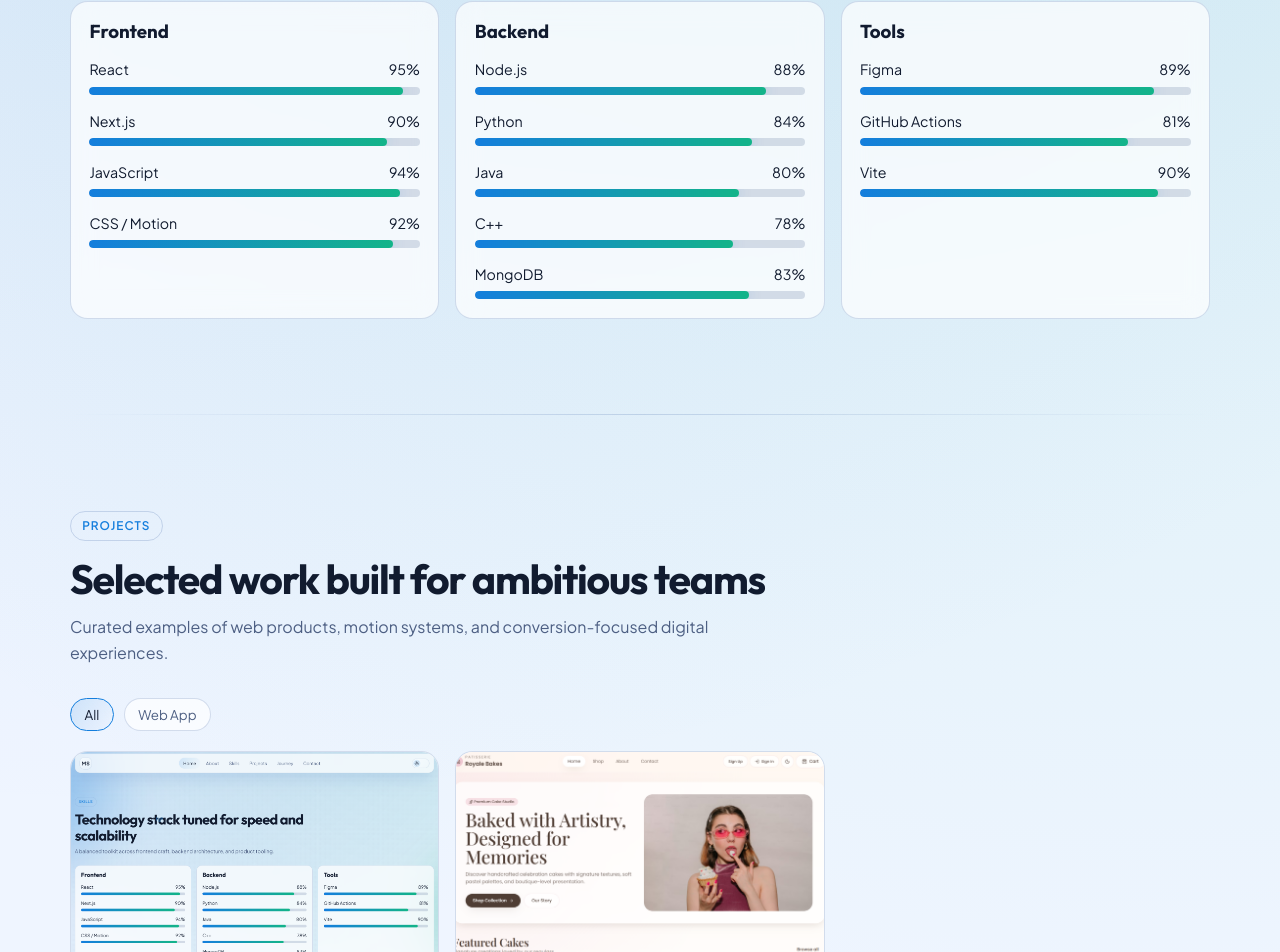
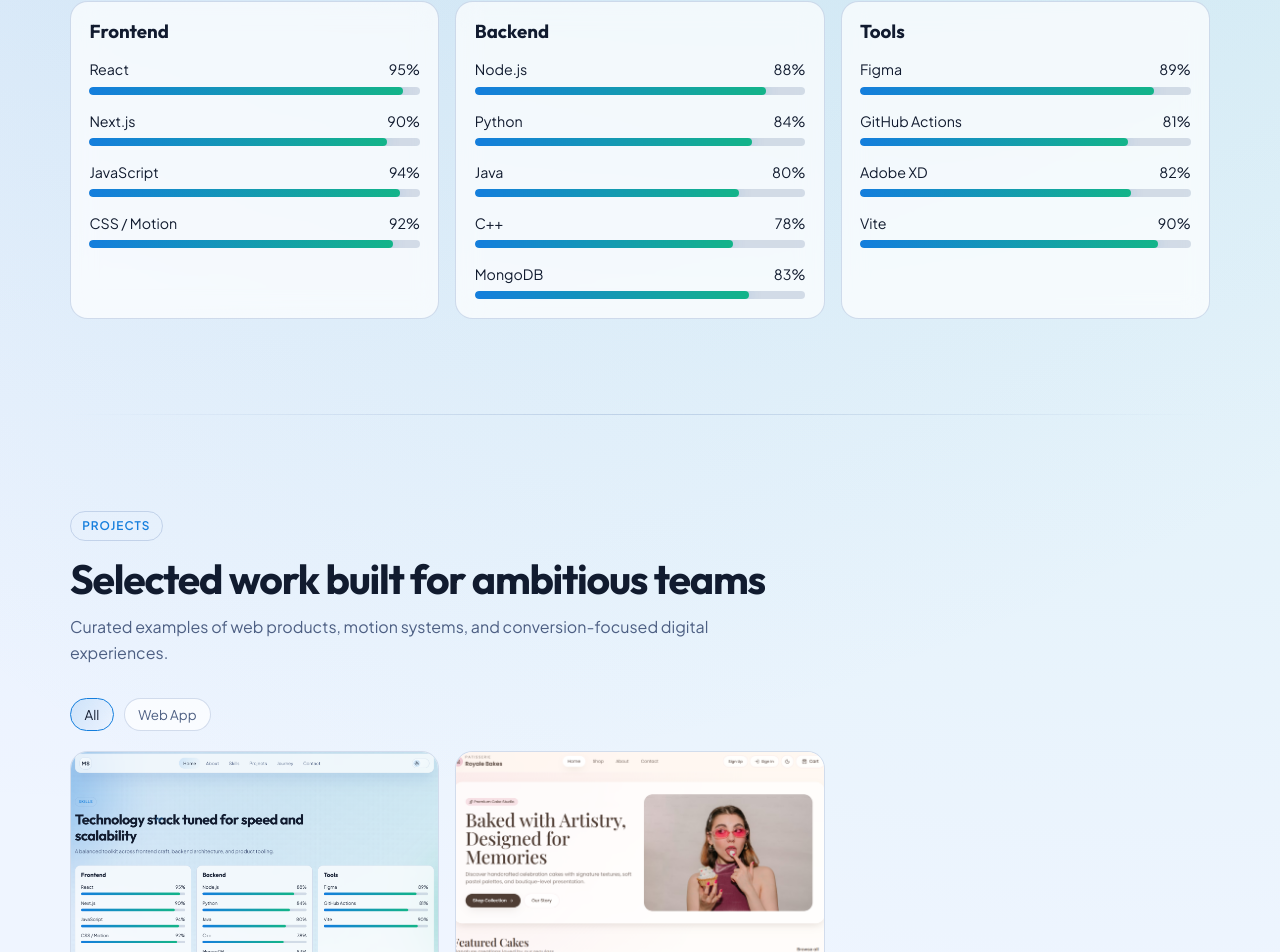
Before and after one commit to itsmierrrrr/Portfolio, a React (Vite) app: page / in a window 1280 px wide. Shown: the part 2081-3033 px from the top of the page. Built offline with nearby package versions, Linux system fonts and the light colour scheme.

Commit message:
add new skills

```diff
--- a/src/data/portfolioData.js
+++ b/src/data/portfolioData.js
@@ -86,6 +86,7 @@ export const skillGroups = [
     items: [
       { name: 'Figma', level: 89 },
       { name: 'GitHub Actions', level: 81 },
+      { name: 'Adobe XD', level: 82 },
       //{ name: 'Docker', level: 76 },
       { name: 'Vite', level: 90 },
     ],
```
